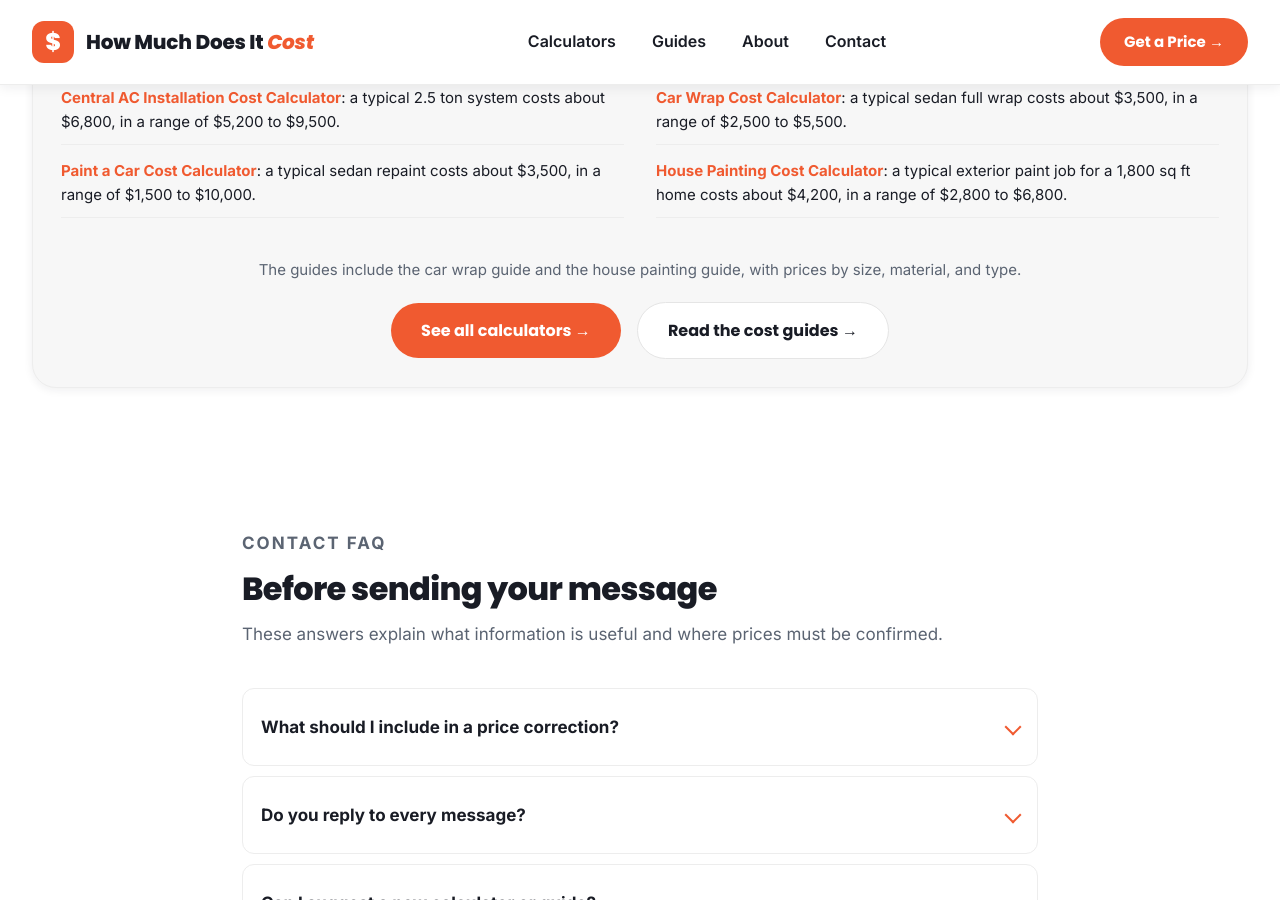
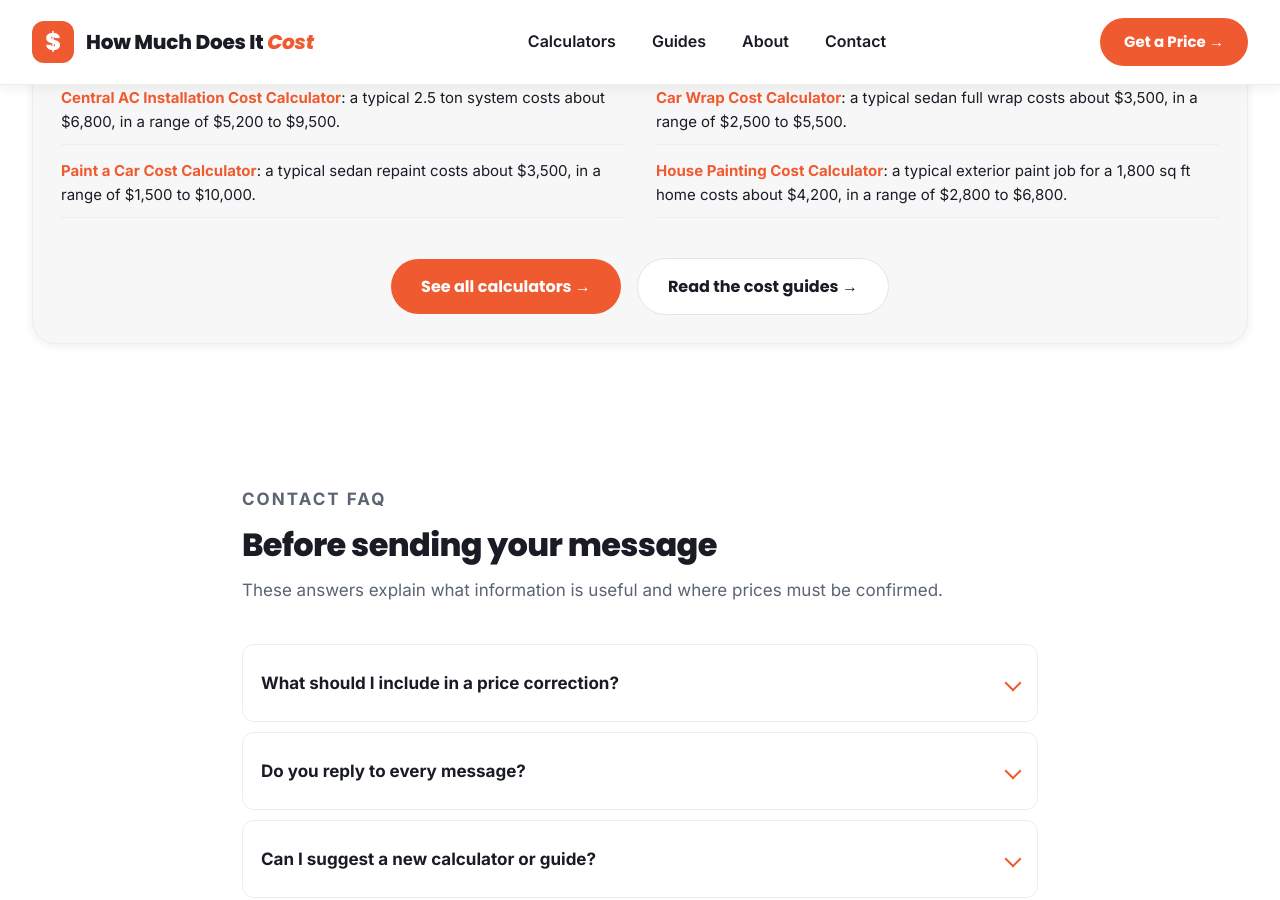
Before and after one commit to zaidmeo09-dhangal/howmuchdoesitcostusa, a Jekyll site: the page built from contact.md, in a window 1280 px wide and 900 px high, scrolled down 1906 px. Built offline with Jekyll 4.4.1, drawn with Linux system fonts in a browser that asks for light colours.

Commit message:
Initial deploy: add contact.md

```diff
--- a/contact.md
+++ b/contact.md
@@ -117,7 +117,6 @@ schema: |
         <li><a href="{{ '/paint-a-car-cost-calculator/' | relative_url }}">Paint a Car Cost Calculator</a>: a typical sedan repaint costs about $3,500, in a range of $1,500 to $10,000.</li>
         <li><a href="{{ '/house-painting-cost-calculator/' | relative_url }}">House Painting Cost Calculator</a>: a typical exterior paint job for a 1,800 sq ft home costs about $4,200, in a range of $2,800 to $6,800.</li>
       </ul>
-      <p class="see-all-note">The guides include the car wrap guide and the house painting guide, with prices by size, material, and type.</p>
       <div class="see-all-cta">
         <a class="btn btn-orange" href="{{ '/tools/' | relative_url }}">See all calculators &rarr;</a>
         <a class="btn btn-white" href="{{ '/blog/' | relative_url }}">Read the cost guides &rarr;</a>
```
